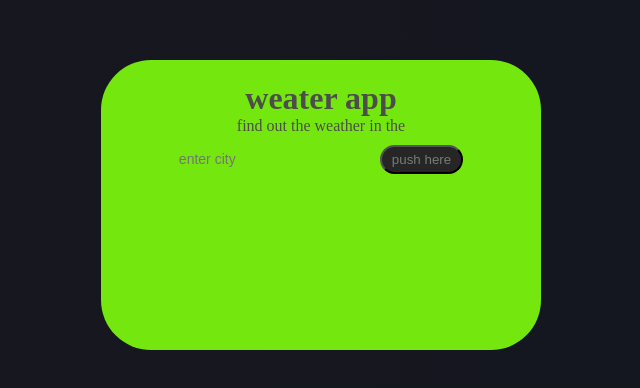
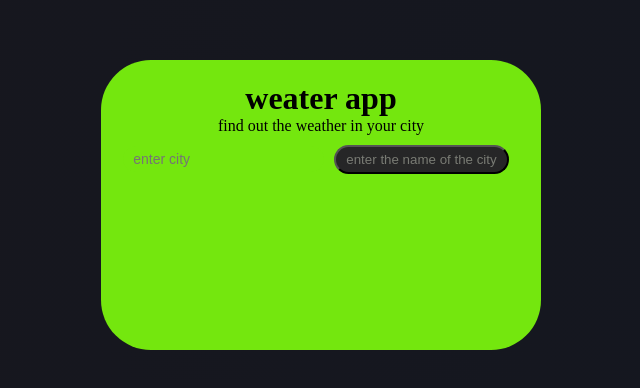
Before and after one commit to robotik97/weatherApp, a Vue app in the folder weatherApp/: page / in a window 1280 px wide. Shown: the part 220-608 px from the top of the page, without its empty margins (319-959 px from the left). Built offline with nearby package versions, Linux system fonts and the light colour scheme.

Commit message:
feat: add changing button

```diff
--- a/weatherApp/src/App.vue
+++ b/weatherApp/src/App.vue
@@ -11,9 +11,10 @@ export default{
 <template>
 <div class="wrapper">
 <h1>weater app</h1>
-<p>find out the weather in the {{city}}</p>
+<p>find out the weather in {{city==""?"your city": city}}</p>
 <input type="text" v-model="city" placeholder="enter city">
-<button>push here</button>
+<button v-if="city!==''">push here</button>
+<button v-else="city==''">enter the name of the city</button>
 </div>
 </template>
 
@@ -22,7 +23,7 @@ export default{
   width: 400px;
   height: 250px;
   border-radius: 50px;
-  color: #4c4e4a;
+  /* color: #4c4e4a; */
   padding: 20px;
   background: #74e70e;
   text-align: center;
@@ -44,7 +45,8 @@ export default{
   font-size: 14px;
 }
 .wrapper input:focus{
-  border-bottom-color: rgb(237, 255, 215);
+  border-bottom-color: rgb(38,38,39);
+  border: none;
 }
  .wrapper button:hover{
   transform: scale(1.1) translateY(-5px);
```
